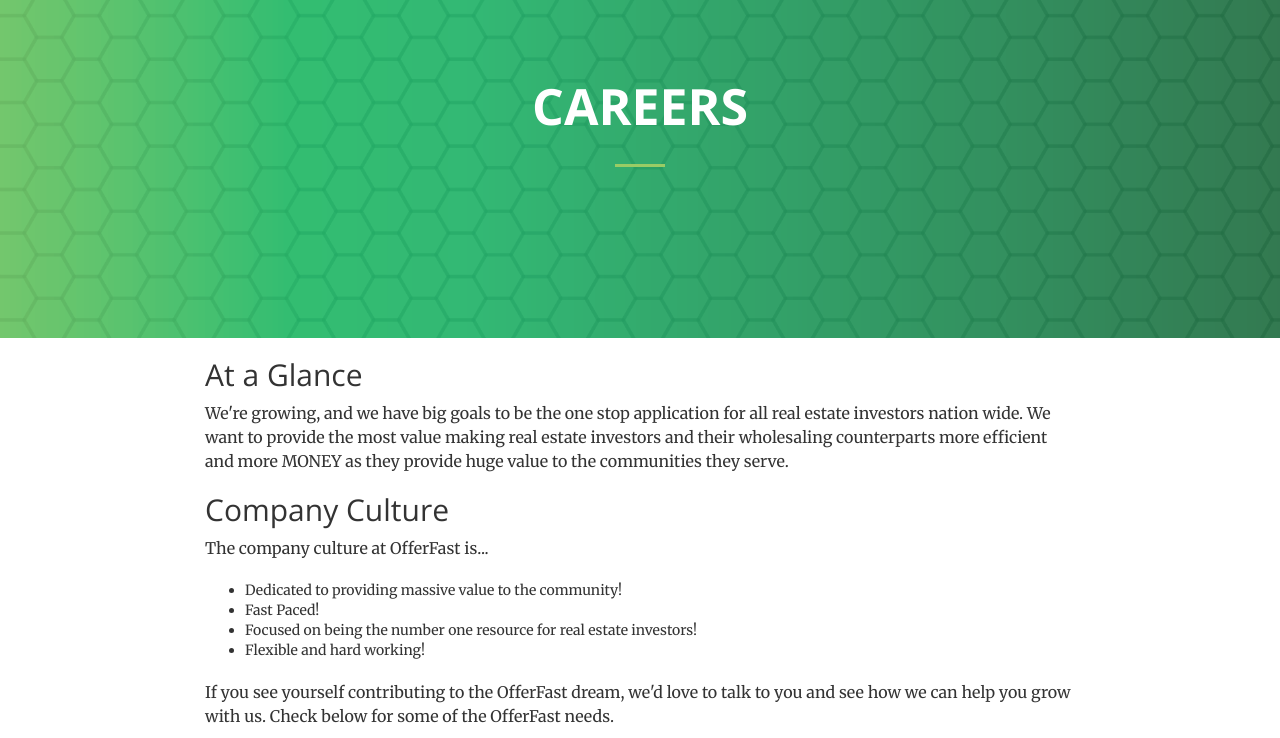
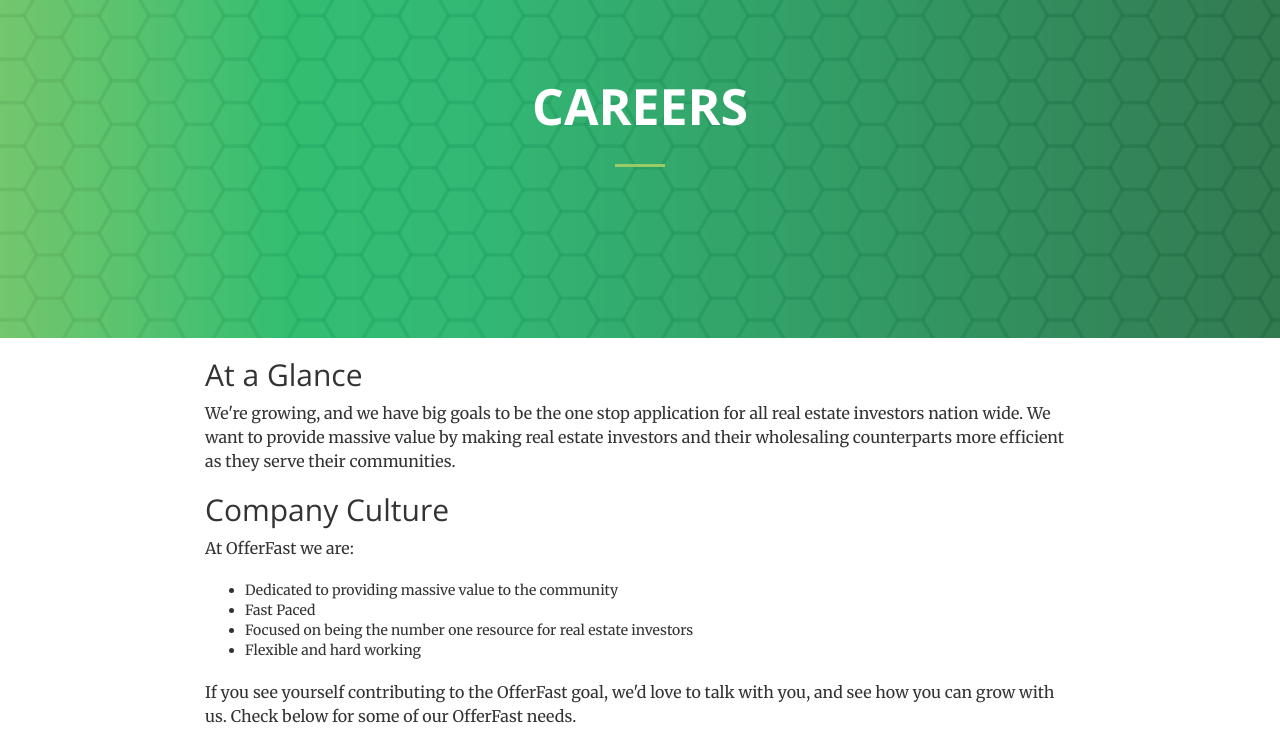
Before and after one commit to acr14/of, a website: page careers.html in a window 1280 px wide. Shown: the part 62-800 px from the top of the page. Drawn offline with nearby package versions, Linux system fonts and the light colour scheme.

Commit message:
Added the faq and careers page logo change and content for careers page

```diff
--- a/careers.html
+++ b/careers.html
@@ -39,7 +39,7 @@
 
 </head>
 
-<body id="page-top">
+<body id="page-top" onscroll="changeLogo()" onload="changeLogo()">
 
     <nav id="mainNav" class="navbar navbar-default navbar-fixed-top">
         <div class="container-fluid">
@@ -49,7 +49,7 @@
                     <span class="sr-only">Toggle navigation</span> Menu <i class="fa fa-bars"></i>
                 </button>
                 <a class="navbar-brand page-scroll" href="index.html"><!-- OFFERFAST -->
-                  <img src="./img/logo 100x25.png">
+                  <img id="logo" src="./img/logo 100x25.png">
                 </a>
             </div>
 
@@ -95,7 +95,7 @@
           At a Glance
         </h2>
         <p>
-          We're growing, and we have big goals to be the one stop application for all real estate investors nation wide. We want to provide the most value making real estate investors and their wholesaling counterparts more efficient and more MONEY as they provide huge value to the communities they serve.
+          We're growing, and we have big goals to be the one stop application for all real estate investors nation wide. We want to provide massive value by making real estate investors and their wholesaling counterparts more efficient as they serve their communities.
         </p>
 
         <h2>
@@ -103,24 +103,24 @@
         </h2>
 
         <p>
-          The company culture at OfferFast is...
+          At OfferFast we are:
             <ul>
               <li>
-                Dedicated to providing massive value to the community!
+                Dedicated to providing massive value to the community
               </li>
               <li>
-                Fast Paced!
+                Fast Paced
               </li>
               <li>
-                Focused on being the number one resource for real estate investors!
+                Focused on being the number one resource for real estate investors
               </li>
               <li>
-                Flexible and hard working!
+                Flexible and hard working
               </li>
             </ul>
         </p>
         <p>
-          If you see yourself contributing to the OfferFast dream, we'd love to talk to you and see how we can help you grow with us. Check below for some of the OfferFast needs.
+          If you see yourself contributing to the OfferFast goal, we'd love to talk with you, and see how you can grow with us. Check below for some of our OfferFast needs.
         </p>
 
         <h2>
@@ -217,26 +217,14 @@
 			<li>  Experience in Agile methodologies and developing working prototypes.</li>
 			<li>  Must be able to work effectively and efficiently in a collaborative environment with founders, project managers, designers, and developers.</li>
         </ul>
+
         <h2>
           Interested?
         </h2>
 
         <p>
-          Send your email to...
+          Send your resume to admin@offerfast.com
         </p>
-<!--         <div class="card">
-          <div class="card-header">
-            Header
-          </div>
-          <div class="card-body">
-            This is the card body
-            <br>
-            another card thing goes right here if you want it
-          </div>
-          <div class="card-body">
-            lkasdjflkasdjf
-          </div>
-        </div> -->
       </div>
     <!-- </section> -->
 
```
Also changed, not shown: faq.html (+2 -2 lines).
